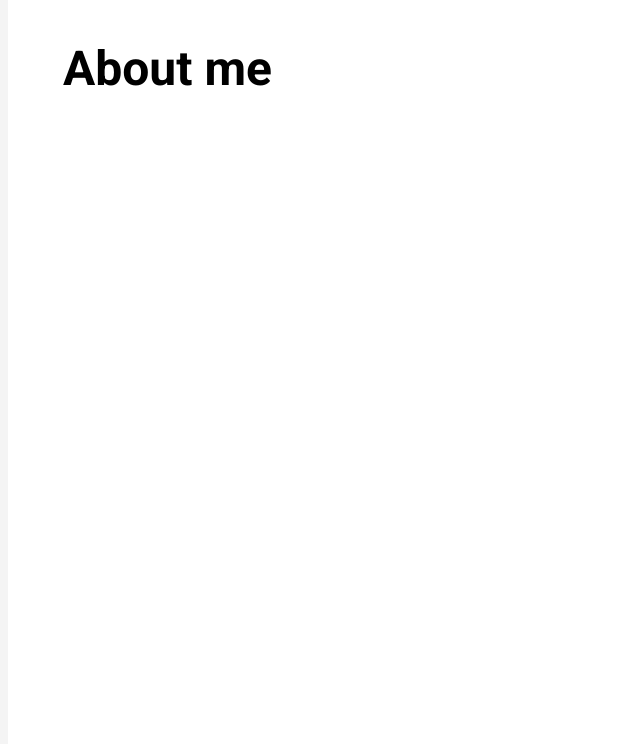
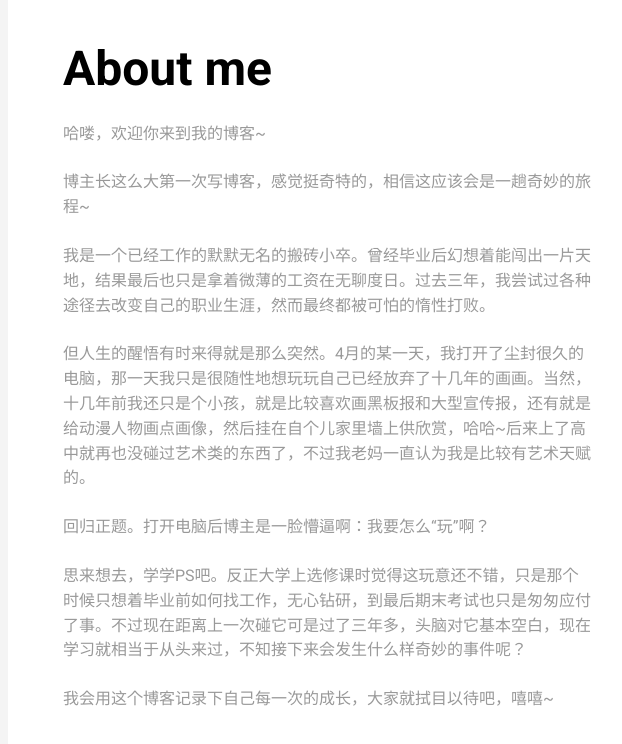
Before and after one commit to sociaxie/sociaxie.github.io, a plain HTML site: page about/index.html in a window 1280 px wide. Shown: the full height of the page, 312-934 px from the left. Drawn offline with Linux system fonts and the light colour scheme.

Commit message:
rebuilding site 2018年07月11日 23:02:15

```diff
--- a/about/index.html
+++ b/about/index.html
@@ -113,6 +113,19 @@ if (!doNotTrack) {
     <div class="col-lg-8">
       <div class="content-column-content">
          <h1>About me</h1>
+         <p>哈喽，欢迎你来到我的博客~</p>
+
+<p>博主长这么大第一次写博客，感觉挺奇特的，相信这应该会是一趟奇妙的旅程~</p>
+
+<p>我是一个已经工作的默默无名的搬砖小卒。曾经毕业后幻想着能闯出一片天地，结果最后也只是拿着微薄的工资在无聊度日。过去三年，我尝试过各种途径去改变自己的职业生涯，然而最终都被可怕的惰性打败。</p>
+
+<p>但人生的醒悟有时来得就是那么突然。4月的某一天，我打开了尘封很久的电脑，那一天我只是很随性地想玩玩自己已经放弃了十几年的画画。当然，十几年前我还只是个小孩，就是比较喜欢画黑板报和大型宣传报，还有就是给动漫人物画点画像，然后挂在自个儿家里墙上供欣赏，哈哈~后来上了高中就再也没碰过艺术类的东西了，不过我老妈一直认为我是比较有艺术天赋的。</p>
+
+<p>回归正题。打开电脑后博主是一脸懵逼啊：我要怎么“玩”啊？</p>
+
+<p>思来想去，学学PS吧。反正大学上选修课时觉得这玩意还不错，只是那个时候只想着毕业前如何找工作，无心钻研，到最后期末考试也只是匆匆应付了事。不过现在距离上一次碰它可是过了三年多，头脑对它基本空白，现在学习就相当于从头来过，不知接下来会发生什么样奇妙的事件呢？</p>
+
+<p>我会用这个博客记录下自己每一次的成长，大家就拭目以待吧，嘻嘻~</p>
 
       </div>
     </div>
```
